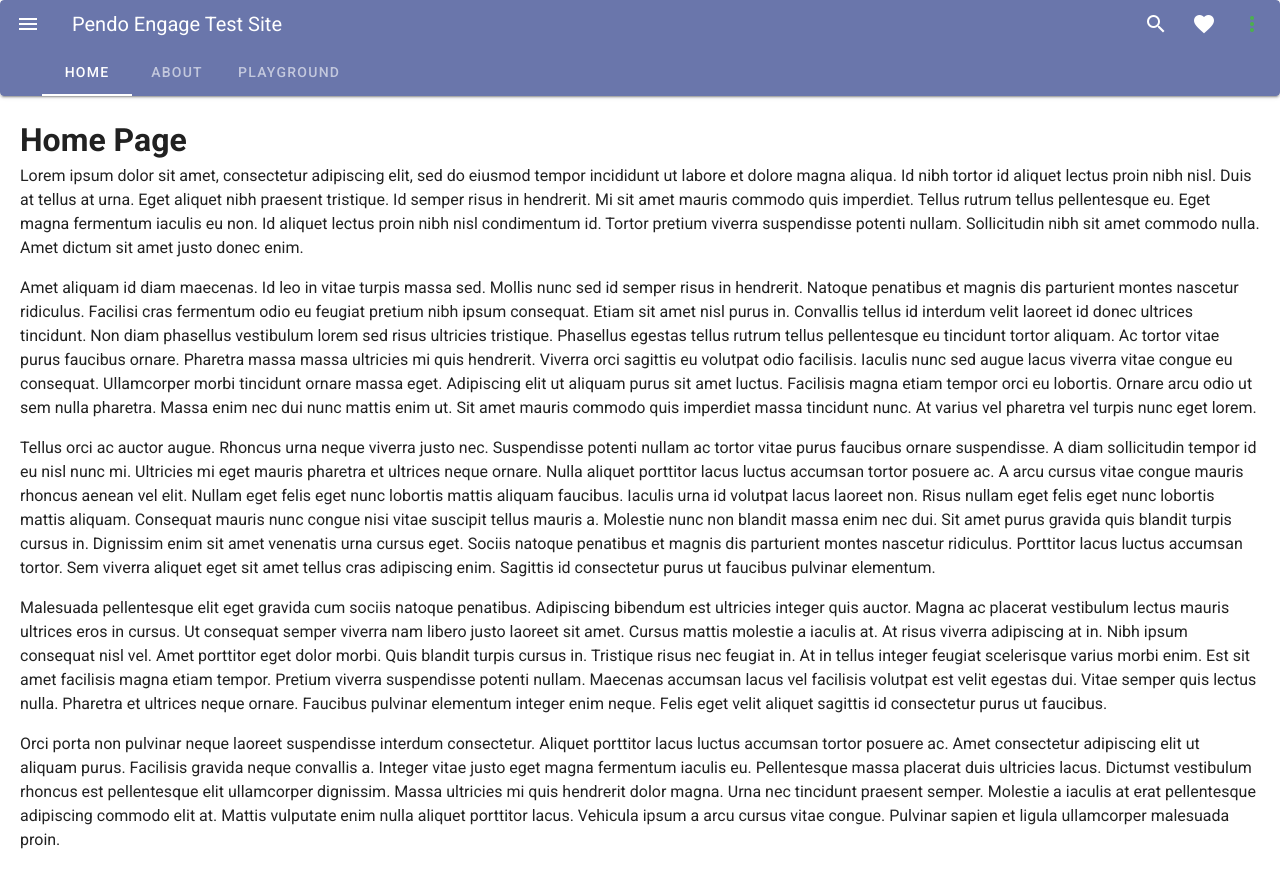
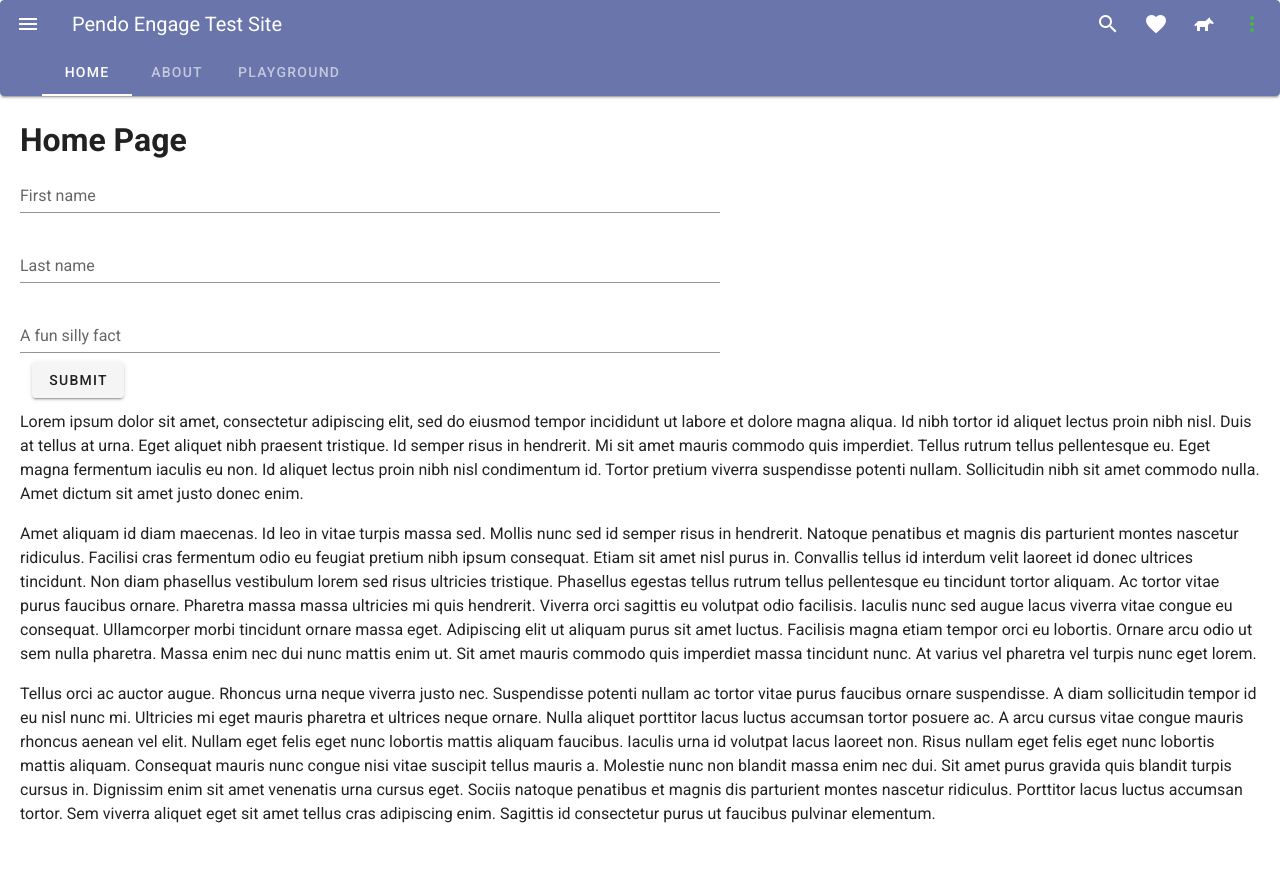
Before and after one commit to jingjing-jacobson/engage-test-site, a Vue app: page / in a window 1280 px wide. After the commit the page ends 862 px from the top, so only its background shows below. Built offline with nearby package versions, Linux system fonts and the light colour scheme.

Commit message:
add a form on home page

```diff
--- a/src/components/NavBar.vue
+++ b/src/components/NavBar.vue
@@ -13,6 +13,9 @@
 
             <v-btn id="heart-button" icon>
                 <v-icon>mdi-heart</v-icon>
+            </v-btn>
+            <v-btn id="donkey-button" icon>
+                <v-icon>mdi-donkey</v-icon>
             </v-btn>
 
             <v-menu bottom left>
--- a/src/views/HomeView.vue
+++ b/src/views/HomeView.vue
@@ -1,52 +1,56 @@
 <template>
     <div class="home">
         <h1 class="home-h1">Home Page</h1>
+        <v-form @submit.prevent>
+            <v-container class="form-container">
+                <v-row>
+                    <v-text-field v-model="firstName" label="First name"> </v-text-field>
+                </v-row>
+                <v-row>
+                    <v-text-field v-model="lastName" label="Last name"> </v-text-field>
+                </v-row>
+                <v-row>
+                    <v-text-field v-model="funFact" label="A fun silly fact"> </v-text-field>
+                </v-row>
+                <v-btn type="submit">
+                  Submit
+                </v-btn>
+            </v-container>
+        </v-form>
         <p>
-      Lorem ipsum dolor sit amet, consectetur adipiscing elit, sed do eiusmod tempor incididunt ut labore et dolore
-      magna aliqua. Id nibh tortor id aliquet lectus proin nibh nisl. Duis at tellus at urna. Eget aliquet nibh praesent
-      tristique. Id semper risus in hendrerit. Mi sit amet mauris commodo quis imperdiet. Tellus rutrum tellus
-      pellentesque eu. Eget magna fermentum iaculis eu non. Id aliquet lectus proin nibh nisl condimentum id. Tortor
-      pretium viverra suspendisse potenti nullam. Sollicitudin nibh sit amet commodo nulla. Amet dictum sit amet justo
-      donec enim.</p>
-
-    <p>Amet aliquam id diam maecenas. Id leo in vitae turpis massa sed. Mollis nunc sed id semper risus in hendrerit.
-      Natoque penatibus et magnis dis parturient montes nascetur ridiculus. Facilisi cras fermentum odio eu feugiat
-      pretium nibh ipsum consequat. Etiam sit amet nisl purus in. Convallis tellus id interdum velit laoreet id donec
-      ultrices tincidunt. Non diam phasellus vestibulum lorem sed risus ultricies tristique. Phasellus egestas tellus
-      rutrum tellus pellentesque eu tincidunt tortor aliquam. Ac tortor vitae purus faucibus ornare. Pharetra massa
-      massa ultricies mi quis hendrerit. Viverra orci sagittis eu volutpat odio facilisis. Iaculis nunc sed augue lacus
-      viverra vitae congue eu consequat. Ullamcorper morbi tincidunt ornare massa eget. Adipiscing elit ut aliquam purus
-      sit amet luctus. Facilisis magna etiam tempor orci eu lobortis. Ornare arcu odio ut sem nulla pharetra. Massa enim
-      nec dui nunc mattis enim ut. Sit amet mauris commodo quis imperdiet massa tincidunt nunc. At varius vel pharetra
-      vel turpis nunc eget lorem.</p>
-
-    <p>Tellus orci ac auctor augue. Rhoncus urna neque viverra justo nec. Suspendisse potenti nullam ac tortor vitae
-      purus faucibus ornare suspendisse. A diam sollicitudin tempor id eu nisl nunc mi. Ultricies mi eget mauris
-      pharetra et ultrices neque ornare. Nulla aliquet porttitor lacus luctus accumsan tortor posuere ac. A arcu cursus
-      vitae congue mauris rhoncus aenean vel elit. Nullam eget felis eget nunc lobortis mattis aliquam faucibus. Iaculis
-      urna id volutpat lacus laoreet non. Risus nullam eget felis eget nunc lobortis mattis aliquam. Consequat mauris
-      nunc congue nisi vitae suscipit tellus mauris a. Molestie nunc non blandit massa enim nec dui. Sit amet purus
-      gravida quis blandit turpis cursus in. Dignissim enim sit amet venenatis urna cursus eget. Sociis natoque
-      penatibus et magnis dis parturient montes nascetur ridiculus. Porttitor lacus luctus accumsan tortor. Sem viverra
-      aliquet eget sit amet tellus cras adipiscing enim. Sagittis id consectetur purus ut faucibus pulvinar elementum.
+            Lorem ipsum dolor sit amet, consectetur adipiscing elit, sed do eiusmod tempor incididunt ut labore et
+            dolore magna aliqua. Id nibh tortor id aliquet lectus proin nibh nisl. Duis at tellus at urna. Eget aliquet
+            nibh praesent tristique. Id semper risus in hendrerit. Mi sit amet mauris commodo quis imperdiet. Tellus
+            rutrum tellus pellentesque eu. Eget magna fermentum iaculis eu non. Id aliquet lectus proin nibh nisl
+            condimentum id. Tortor pretium viverra suspendisse potenti nullam. Sollicitudin nibh sit amet commodo nulla.
+            Amet dictum sit amet justo donec enim.
         </p>
 
-    <p>Malesuada pellentesque elit eget gravida cum sociis natoque penatibus. Adipiscing bibendum est ultricies integer
-      quis auctor. Magna ac placerat vestibulum lectus mauris ultrices eros in cursus. Ut consequat semper viverra nam
-      libero justo laoreet sit amet. Cursus mattis molestie a iaculis at. At risus viverra adipiscing at in. Nibh ipsum
-      consequat nisl vel. Amet porttitor eget dolor morbi. Quis blandit turpis cursus in. Tristique risus nec feugiat
-      in. At in tellus integer feugiat scelerisque varius morbi enim. Est sit amet facilisis magna etiam tempor. Pretium
-      viverra suspendisse potenti nullam. Maecenas accumsan lacus vel facilisis volutpat est velit egestas dui. Vitae
-      semper quis lectus nulla. Pharetra et ultrices neque ornare. Faucibus pulvinar elementum integer enim neque. Felis
-      eget velit aliquet sagittis id consectetur purus ut faucibus.</p>
+        <p>
+            Amet aliquam id diam maecenas. Id leo in vitae turpis massa sed. Mollis nunc sed id semper risus in
+            hendrerit. Natoque penatibus et magnis dis parturient montes nascetur ridiculus. Facilisi cras fermentum
+            odio eu feugiat pretium nibh ipsum consequat. Etiam sit amet nisl purus in. Convallis tellus id interdum
+            velit laoreet id donec ultrices tincidunt. Non diam phasellus vestibulum lorem sed risus ultricies
+            tristique. Phasellus egestas tellus rutrum tellus pellentesque eu tincidunt tortor aliquam. Ac tortor vitae
+            purus faucibus ornare. Pharetra massa massa ultricies mi quis hendrerit. Viverra orci sagittis eu volutpat
+            odio facilisis. Iaculis nunc sed augue lacus viverra vitae congue eu consequat. Ullamcorper morbi tincidunt
+            ornare massa eget. Adipiscing elit ut aliquam purus sit amet luctus. Facilisis magna etiam tempor orci eu
+            lobortis. Ornare arcu odio ut sem nulla pharetra. Massa enim nec dui nunc mattis enim ut. Sit amet mauris
+            commodo quis imperdiet massa tincidunt nunc. At varius vel pharetra vel turpis nunc eget lorem.
+        </p>
 
-    <p>Orci porta non pulvinar neque laoreet suspendisse interdum consectetur. Aliquet porttitor lacus luctus accumsan
-      tortor posuere ac. Amet consectetur adipiscing elit ut aliquam purus. Facilisis gravida neque convallis a. Integer
-      vitae justo eget magna fermentum iaculis eu. Pellentesque massa placerat duis ultricies lacus. Dictumst vestibulum
-      rhoncus est pellentesque elit ullamcorper dignissim. Massa ultricies mi quis hendrerit dolor magna. Urna nec
-      tincidunt praesent semper. Molestie a iaculis at erat pellentesque adipiscing commodo elit at. Mattis vulputate
-      enim nulla aliquet porttitor lacus. Vehicula ipsum a arcu cursus vitae congue. Pulvinar sapien et ligula
-      ullamcorper malesuada proin.</p>
+        <p>
+            Tellus orci ac auctor augue. Rhoncus urna neque viverra justo nec. Suspendisse potenti nullam ac tortor
+            vitae purus faucibus ornare suspendisse. A diam sollicitudin tempor id eu nisl nunc mi. Ultricies mi eget
+            mauris pharetra et ultrices neque ornare. Nulla aliquet porttitor lacus luctus accumsan tortor posuere ac. A
+            arcu cursus vitae congue mauris rhoncus aenean vel elit. Nullam eget felis eget nunc lobortis mattis aliquam
+            faucibus. Iaculis urna id volutpat lacus laoreet non. Risus nullam eget felis eget nunc lobortis mattis
+            aliquam. Consequat mauris nunc congue nisi vitae suscipit tellus mauris a. Molestie nunc non blandit massa
+            enim nec dui. Sit amet purus gravida quis blandit turpis cursus in. Dignissim enim sit amet venenatis urna
+            cursus eget. Sociis natoque penatibus et magnis dis parturient montes nascetur ridiculus. Porttitor lacus
+            luctus accumsan tortor. Sem viverra aliquet eget sit amet tellus cras adipiscing enim. Sagittis id
+            consectetur purus ut faucibus pulvinar elementum.
+        </p>
     </div>
 </template>
 
@@ -54,13 +58,24 @@
 // @ is an alias to /src
 
 export default {
-  components: {
+    components: {},
+    data() {
+        return {
+            firstName: '',
+            lastName: '',
+            funFact: ''
+        };
     }
-}
+};
 </script>
 
 <style>
 .home {
     padding: 20px;
 }
+.form-container {
+  width: 700px;
+  margin-right: inherit;
+  margin-left: inherit;
+}
 </style>
```
Lines whose indentation alone changed are shown as unchanged.
